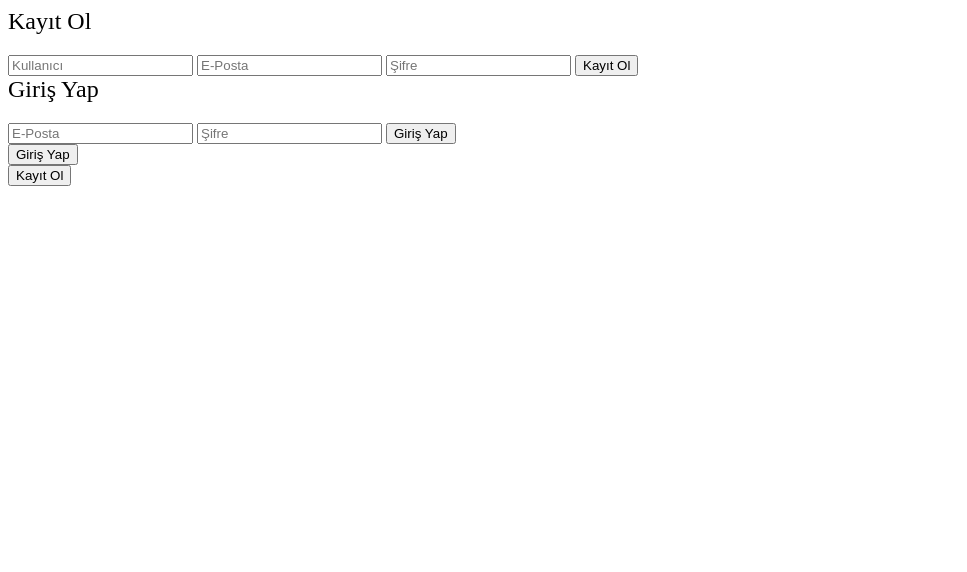
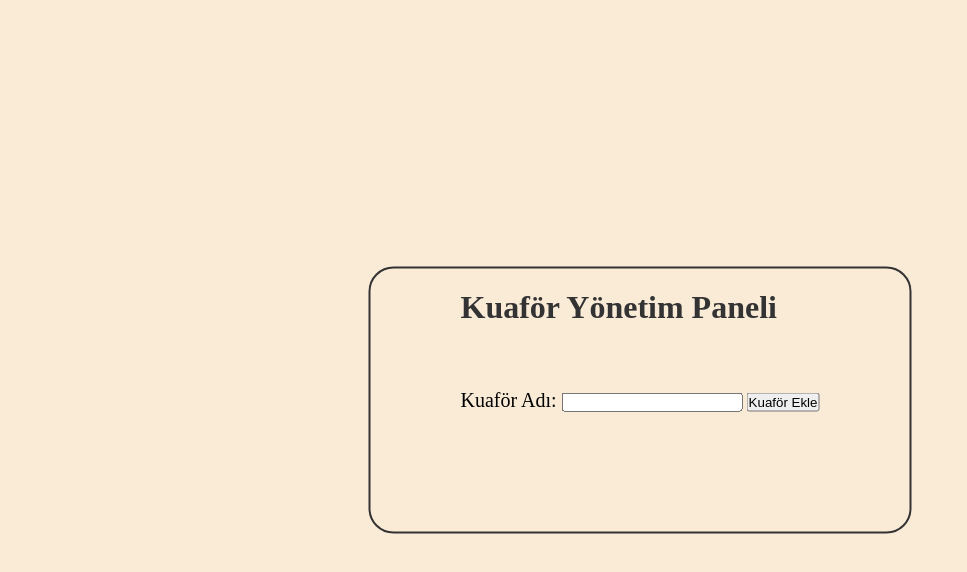
Before and after one commit to yunusburak13/proje-odevi, a plain HTML site: page admin.html in a window 1280 px wide. Shown: the whole page, without its empty margins (0-967 px from the left). Drawn offline with Linux system fonts and the light colour scheme.

Commit message:
değişikler kaydedildi

```diff
--- a/admin.html
+++ b/admin.html
@@ -4,39 +4,53 @@
     <meta charset="UTF-8">
     <meta name="viewport" content="width=device-width, initial-scale=1.0">
     <link rel="stylesheet" href="admin.css">
-    <title>Document</title>
+    <title>Admin</title>
+    <style>
+        *{
+            margin: 0px;
+            padding: 0px;
+            box-sizing: border-box;
+        }
+        body{
+            background-color: antiquewhite;
+            background-position: center;
+            background-size: cover;
+            height: 100vh;
+            backdrop-filter: blur();
+            opacity: ;
+        }
+        .admin-panel{
+            position: absolute;
+                top: 50%;
+                left: 50%;
+            transform: translate(-50%,-50%);
+            border: 2px solid #333;
+            padding: 120px 90px;
+            border-radius: 25px;
+
+        }
+        .admin-panel h1{
+            position: absolute;
+            top: 20px;
+            color: #333;
+            font-weight: bold;
+        }
+        .kuaföradı{
+            font-size: 20px;
+        }
+    </style>
 </head>
 <body>
-    <div class="container right-panel-active">
-        <div class="container__form container--signup">
-            <form action="" class="form" id="form1">
-                <h2 class="form__title">Kayıt Ol</h2>
-                <input type="text" placeholder="Kullanıcı" class="input">
-                <input type="email" placeholder="E-Posta" class="input">
-                <input type="password" placeholder="Şifre" class="input">
-                <button class="btn">Kayıt Ol</button>
-            </form>
-        </div>
-        <div class="container__form container--signin">
-            <form action="" class="form" id="form1">
-                <h2  class="form__title">Giriş Yap</h2>
-                <input type="email" placeholder="E-Posta" class="input">
-                <input type="password" placeholder="Şifre" class="input">
-                <button class="btn">Giriş Yap</button>
-            </form>
-        </div>
-
-        <div class="container__overlay">
-            <div class="overlay">
-                <div class="overlay__panel overlay--left">
-                    <button class="btn" id="signIn">Giriş Yap</button>
-                </div>
-                <div class="overlay__panel overlay--right">
-                    <button class="btn" id="signUp">Kayıt Ol</button>
-                </div>
-            </div>
-        </div>
+    <div class="admin-panel">
+        <h1>Kuaför Yönetim Paneli</h1>
+       <form id="KuaförForm">
+        <label for="KuaförAdı" class="kuaföradı">Kuaför Adı: </label>
+        <input type="text" id="KuaförAdı" name="KuaförAdı">
+        <button type="submit" onclick="ekleKuaför()">Kuaför Ekle</button>
+       </form>
     </div>
-
+    <div class="kuaförListesi">
+        <!-- Kuaför listesi burada görünecek -->
+    </div>
 </body>
 </html>
--- a/script.js
+++ b/script.js
@@ -1,6 +1,6 @@
 const sigIn=document.getElementById("signIn");
 function giriş(){
-    window.location.href="giriş.html"
+    window.location.href="giris.html"
 }
 
 function toggleForm() {
```
Also changed, not shown: giris.html (+1 -1 lines), kayitol.html (+1 -1 lines), musteri.html (+14 -3 lines).
